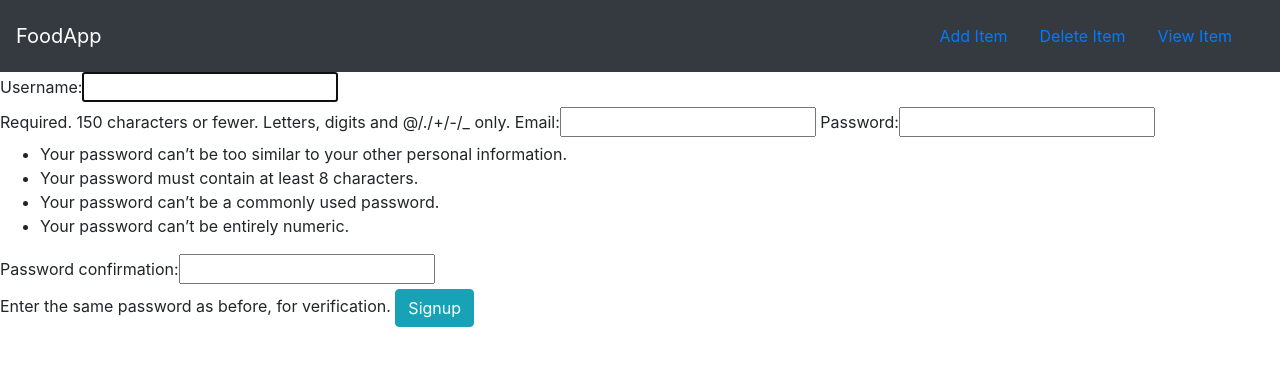
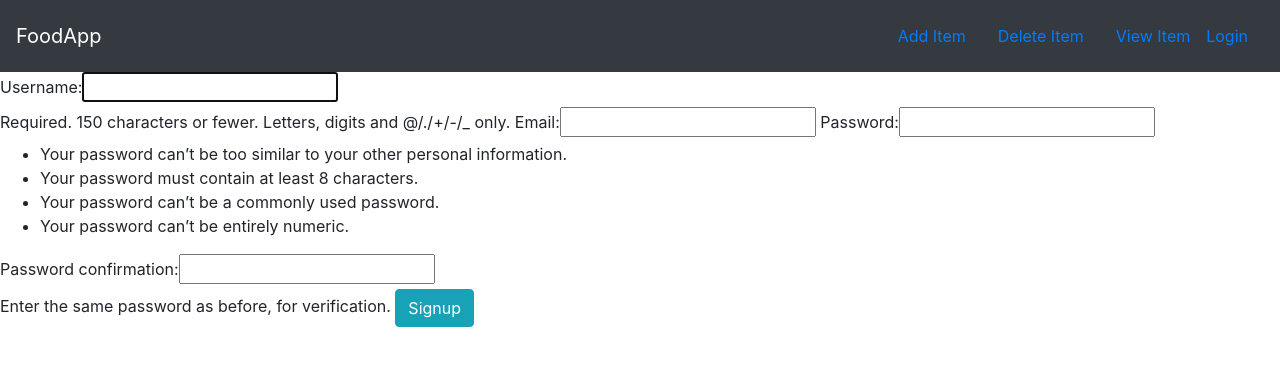
Before and after one commit to nojoven/Udjango, a Django app: page /register/ in a window 1280 px wide. Shown: the top 366 px of the page. Run offline with Django 3.2, Linux system fonts and the light colour scheme; some libraries are stand-ins or nearby versions.

Commit message:
Login and logout done, and have their links in the navbar

```diff
--- a/mysite/food/templates/food/base.html
+++ b/mysite/food/templates/food/base.html
@@ -16,6 +16,11 @@
             <a class="nav-item nav-link" href="{% url 'food:create_item' %}">Add Item </a>
             <a class="nav-item nav-link" href="">Delete Item </a>
             <a class="nav-item nav-link" href="">View Item </a>
+            {% if user.is_authenticated %}
+                <a href="{% url 'logout' %}">Logout</a>
+            {% else %}
+                <a href="{% url 'login' %}">Login</a>
+            {% endif %}
         </div>
     </nav>
     {% if messages %}
--- a/mysite/mysite/settings.py
+++ b/mysite/mysite/settings.py
@@ -120,3 +120,5 @@ USE_TZ = True
 # https://docs.djangoproject.com/en/3.0/howto/static-files/
 
 STATIC_URL = '/static/'
+LOGIN_REDIRECT_URL = 'food:index'
+LOGOUT_REDIRECT_URL = 'food:index'
--- a/mysite/mysite/urls.py
+++ b/mysite/mysite/urls.py
@@ -16,9 +16,12 @@ Including another URLconf
 from django.contrib import admin
 from django.urls import include, path
 from users import views as user_views
+from django.contrib.auth import views as authentication_views
 
 urlpatterns = [
     path('admin/', admin.site.urls),
     path('food/', include('food.urls')),
-    path('register/', user_views.register, name='register')
+    path('register/', user_views.register, name='register'),
+    path('login/', authentication_views.LoginView.as_view(template_name='users/login.html'), name='login'),
+    path('logout/', authentication_views.LogoutView.as_view(template_name='users.logout'), name='logout'),
 ]
--- /dev/null
+++ b/mysite/users/templates/users/login.html
@@ -0,0 +1,5 @@
+<form action="" method="POST">
+    {% csrf_token %}
+    {{ form }}
+    <button type="submit" class="btn btn-validate">Login</button>
+</form>
--- /dev/null
+++ b/mysite/users/templates/users/logout.html
@@ -0,0 +1 @@
+<h1>You have been logged out.</h1>
--- a/mysite/users/views.py
+++ b/mysite/users/views.py
@@ -13,7 +13,7 @@ def register(request):
             form.save()
             username = form.cleaned_data.get('username')
             messages.success(request, f'Welcome {username}, your account is created')
-            return redirect('food:index')
+            return redirect('login')
     else:
         form = RegisterForm()
         return render(request, 'users/register.html', {'form': form})
```
